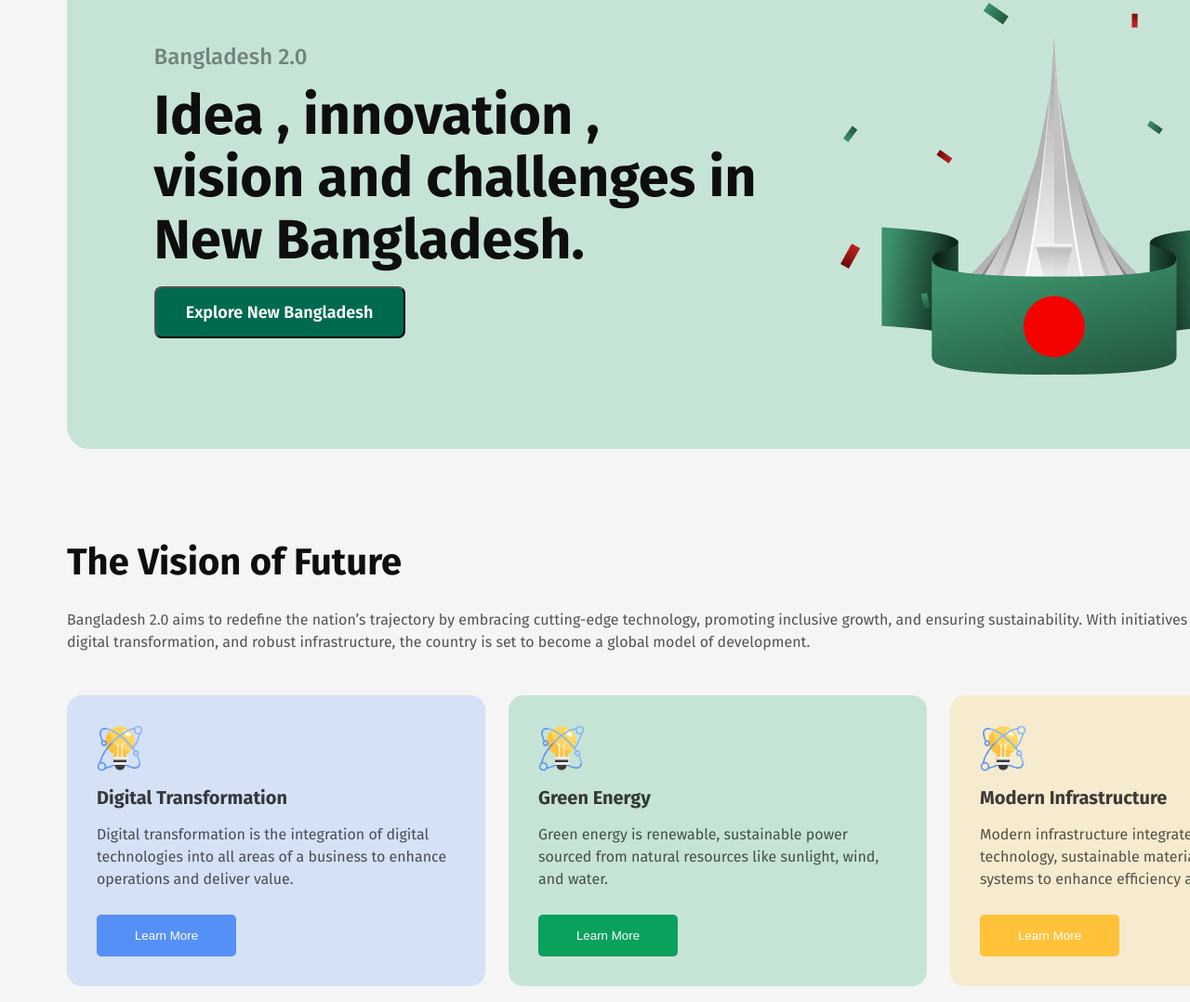
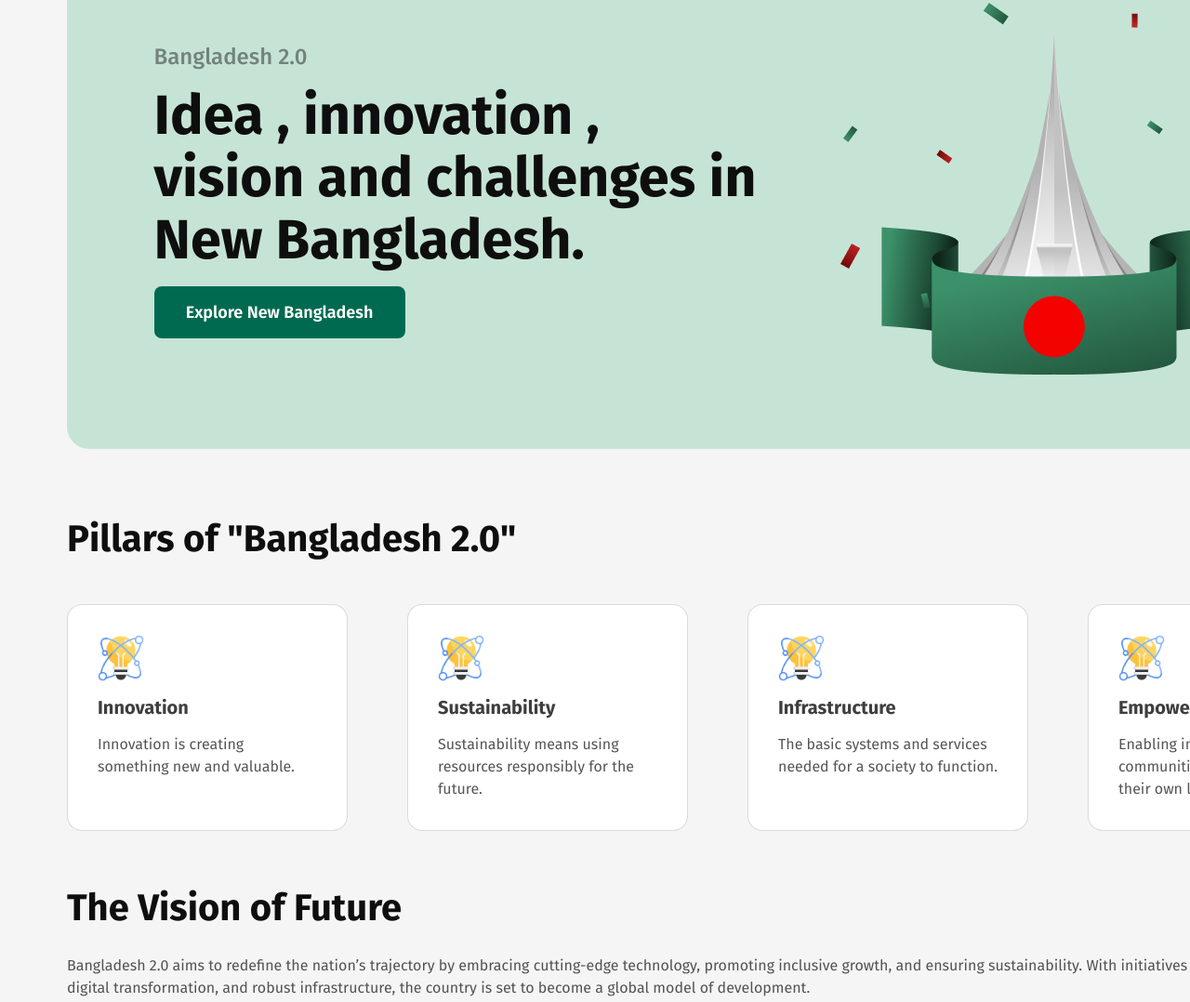
Before and after one commit to wasifa1/one, a plain HTML site: page index.html in a window 1280 px wide. Shown: the part 149-1227 px from the top of the page at 93% size. Drawn offline with Linux system fonts and the light colour scheme.

Commit message:
added pillars

```diff
--- a/index.html
+++ b/index.html
@@ -17,6 +17,33 @@
             </div>
             <div class = "right">
                 <span><img src="assets/hero.png" alt="banner image"></span>
+            </div>
+        </div>
+    </section>
+    <section id = "pillar">
+        <div class = "parent">
+            <h1 class = "title">Pillars of "Bangladesh 2.0"</h1>
+            <div class = pillar-container>
+                <div class = "pillars" >
+                    <img src="assets/card-icon.png" alt="">
+                    <h4 class = "topic">Innovation</h4>
+                    <p>Innovation is creating something new and valuable.</p>
+                </div>
+                <div class = "pillars" >
+                    <img src="assets/card-icon.png" alt="">
+                    <h4 class = "topic">Sustainability</h4>
+                    <p>Sustainability means using resources responsibly for the future.</p>
+                </div>
+                <div class = "pillars" >
+                    <img src="assets/card-icon.png" alt="">
+                    <h4 class = "topic">Infrastructure</h4>
+                    <p>The basic systems and services needed for a society to function.</p>
+                </div>
+                <div class = "pillars" >
+                    <img src="assets/card-icon.png" alt="">
+                    <h4 class = "topic">Empowerment</h4>
+                    <p>Enabling individuals or communities to take control of their own lives.</p>
+                </div>
             </div>
         </div>
     </section>
--- a/style.css
+++ b/style.css
@@ -3,6 +3,7 @@
 *{
     margin : 0px;
     padding :0;
+    font-family: Fira Sans;
 
 }
 body{
@@ -69,6 +70,7 @@ body{
     line-height: 12px;
     letter-spacing: 0%;
     text-align: center;
+    border : none;
 }
 
 #banner .right img{
@@ -146,6 +148,13 @@ body{
     background: rgb(255, 194, 57);
 }
 
+#pillar{
+    width : 1400px;
+    height : auto;
+    margin : 72px;
+    gap : 32px;
+
+}
 #vision .title{
     color: rgb(14, 14, 14);
     font-family: Fira Sans;
@@ -182,3 +191,69 @@ body{
     width :50px;
     height: auto;
 }
+
+#pillar{
+    width : 1400px;
+    height : 300px;
+    margin : 72px;
+    gap : 32px;
+}
+.pillar-container{
+    display: flex;
+    justify-content: space-between;
+    flex-wrap: wrap;
+    width: 100%;
+    height : auto;
+    flex-direction: row;
+    margin-top: 45px;
+}
+.pillars{
+    width: 302px;
+    height: auto;
+    padding : 20px;
+    border-radius : 10px;
+    text-align : left;
+    padding : 32px;
+    display : flex;
+    flex-direction: column;
+    gap: 16px;
+    box-sizing: border-box;
+    border: 1px solid rgba(14, 14, 14, 0.15);
+    border-radius: 16px;
+    background: rgb(255, 255, 255);
+}
+.pillars img{
+    width :50px;
+    height: auto;
+}
+#pillar .pillar-container .topic{
+    color: rgba(14, 14, 14, 0.8);
+    font-family: Fira Sans;
+    font-size: 20px;
+    font-weight: 700;
+    line-height: 24px;
+    letter-spacing: 0%;
+    text-align: left;
+
+}
+#pillar p{
+    color: rgba(14, 14, 14, 0.7);
+    font-family: Fira Sans;
+    font-size: 16px;
+    font-weight: 400;
+    line-height: 24px;
+    letter-spacing: 0%;
+    text-align: left;
+    gap:24px;
+
+}
+#pillar .title{
+    color: rgb(14, 14, 14);
+    font-family: Fira Sans;
+    font-size: 40px;
+    font-weight: 700;
+    line-height: 50px;
+    letter-spacing: 0%;
+    text-align: left;
+    margin-top : 30px;
+}
```
